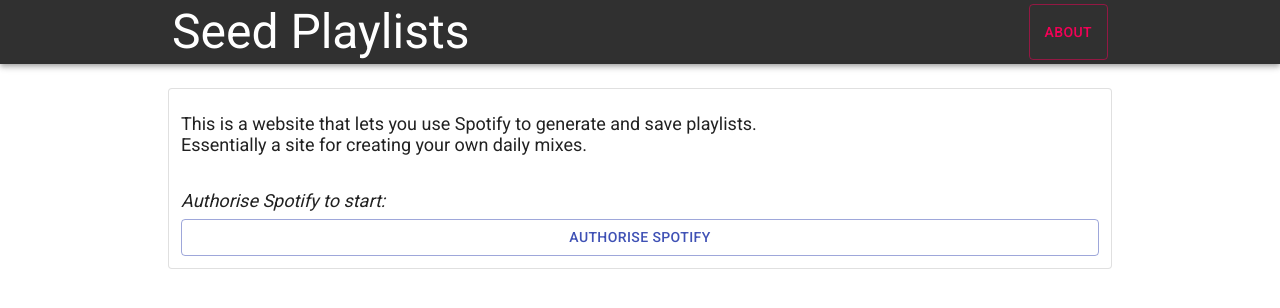
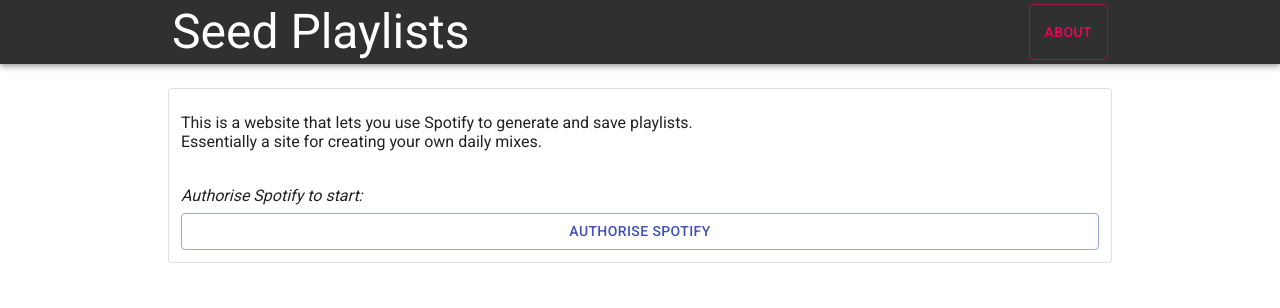
Before and after one commit to jacobcolyvan/seed-playlist, a React (Create React App) app: page / in a window 1280 px wide. Shown: the top 308 px of the page. Built offline with nearby package versions, Linux system fonts and the light colour scheme; no server answers.

Commit message:
global font-size change

```diff
--- a/src/App.scss
+++ b/src/App.scss
@@ -10,7 +10,7 @@
 
 p {
   margin: 8px 0;
-  font-size: 18px;
+  // font-size: 18px;
 }
 
 ul {
@@ -95,7 +95,7 @@
 }
 
 .error-notice * {
-  font-size: 18px;
+  // font-size: 18px;
   // background-color: #fce9e9;
   color: black;
 }
```
